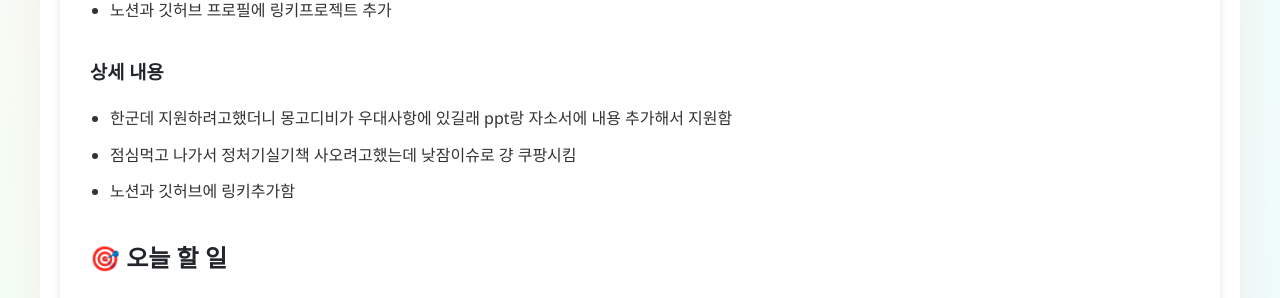
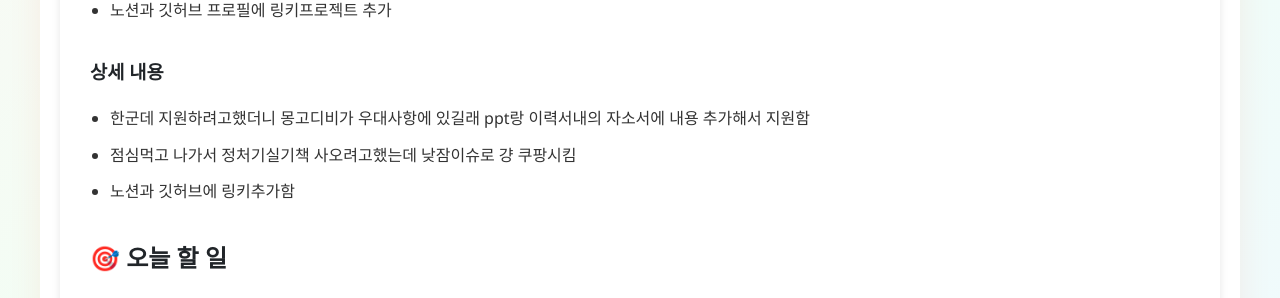
Before and after one commit to ssg6-dailylog/scrum, a Jekyll site: the page built from _posts/2025-07-11-고윤아-DailyScrum.md, in a window 1280 px wide. Shown: the part 781-1079 px from the top of the page. Built offline with Jekyll 4.4.1, drawn with Linux system fonts in a browser that asks for light colours.

Commit message:
Update 2025-07-11-고윤아-DailyScrum.md

```diff
--- a/_posts/2025-07-11-고윤아-DailyScrum.md
+++ b/_posts/2025-07-11-고윤아-DailyScrum.md
@@ -17,7 +17,7 @@ categories: [scrum]
 
 ### 상세 내용
 
-- 한군데 지원하려고했더니 몽고디비가 우대사항에 있길래 ppt랑 자소서에 내용 추가해서 지원함
+- 한군데 지원하려고했더니 몽고디비가 우대사항에 있길래 ppt랑 이력서내의 자소서에 내용 추가해서 지원함
 - 점심먹고 나가서 정처기실기책 사오려고했는데 낮잠이슈로 걍 쿠팡시킴
 - 노션과 깃허브에 링키추가함
 
```
